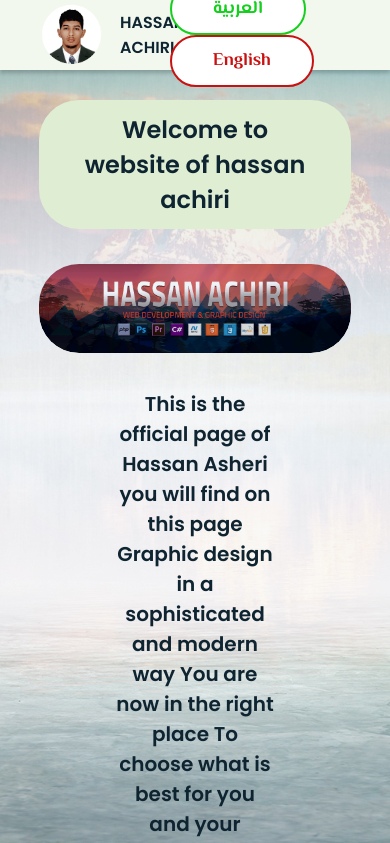
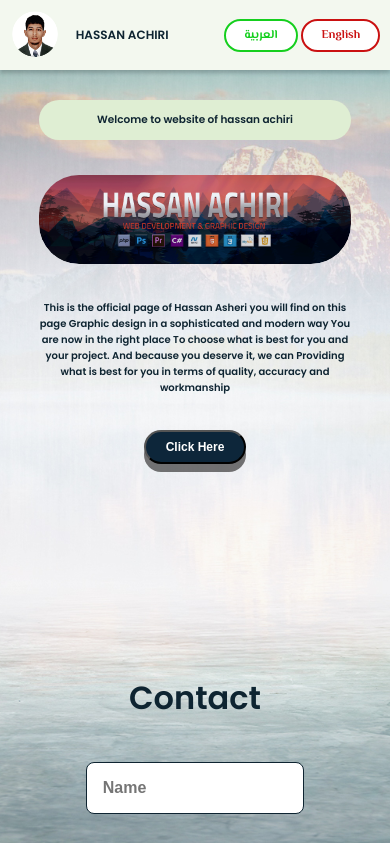
Before and after one commit to hassan12ha/traduction_page, a plain HTML site: page index.html in a window 390 px wide. Shown: the top 843 px of the page. Drawn offline with Linux system fonts and the light colour scheme.

Commit message:
Add files via upload

```diff
--- a/style.css
+++ b/style.css
@@ -172,3 +172,65 @@ span {
   cursor: pointer;
   transition: 0.08s;
 }
+ @media screen and (max-width: 1024px) {
+  .data2{
+    font-size: 13px;
+    width: 100%;
+    justify-self: center;
+  }
+  .data3{
+    width: 100%;
+  }
+  .data3 #title2{
+    font-size: 17px;
+  }
+  .data3 #btn2{
+    font-size: 18px;
+    padding: 15px 50px;
+  }
+}
+@media screen and (max-width: 700px) {
+  .nav{
+    width: 95%;
+  }
+
+  .imgg img{
+    width: 50px;
+  }
+  #nom{
+    font-size: 12px;
+  }
+  .btns #arabic{
+    padding: 5px 18px;
+    font-size: 12px;
+  }
+  .btns #english{
+    padding: 5px 18px;
+    font-size: 12px;
+  }
+  .data2{
+    font-size: 9px;
+    width: 100%;
+    justify-self: center;
+  }
+
+  .data3 #title2{
+    font-size: 13px;
+  }
+  .data3 #btn2{
+    font-size: 18px;
+    padding: 8px 20px;
+    font-size: 12px;
+  }
+
+
+}
+@media screen and (max-width: 700px){
+  .data2{
+    font-size: 7px;
+
+  }
+  .data3 #title2{
+    font-size: 10px;
+  }
+}
```
